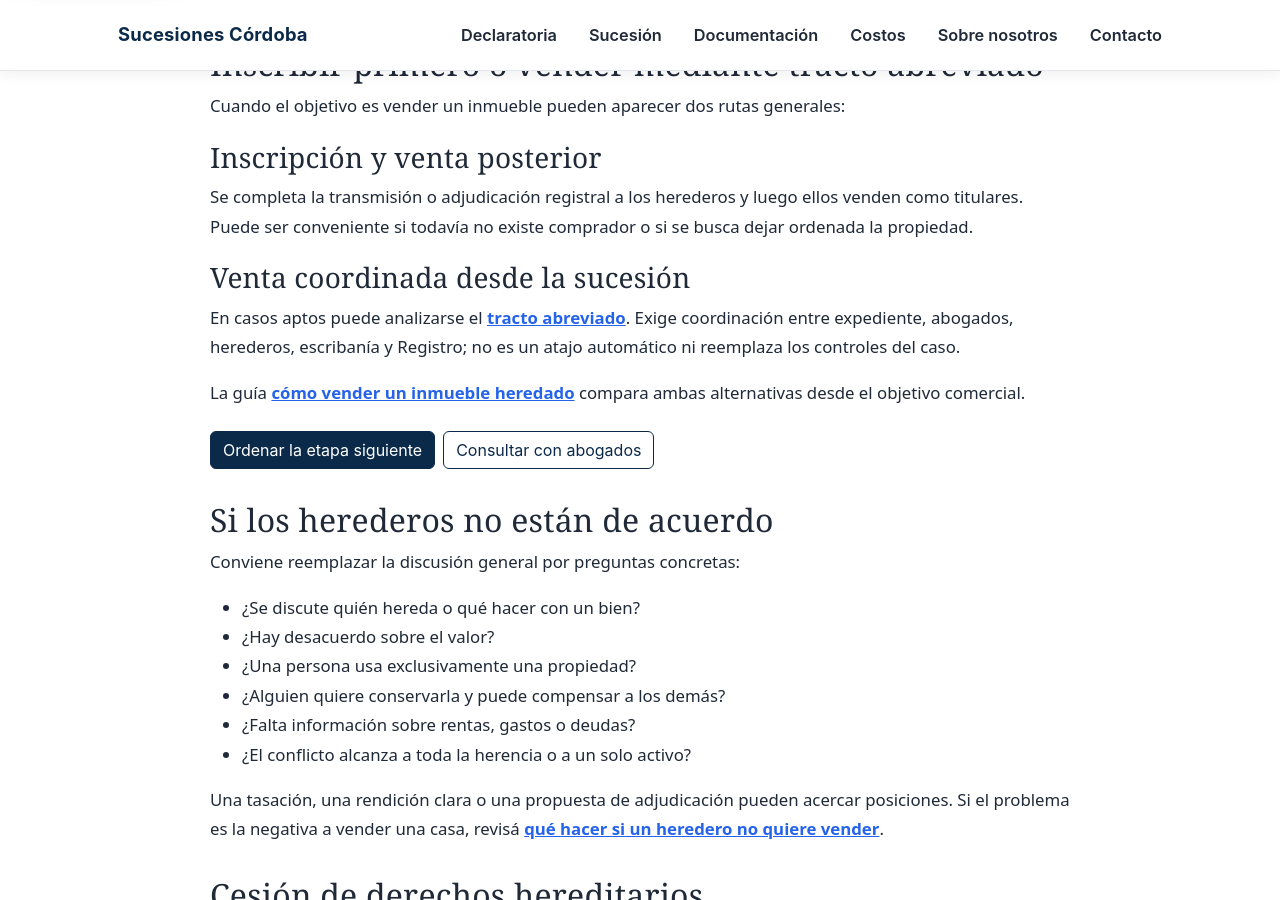
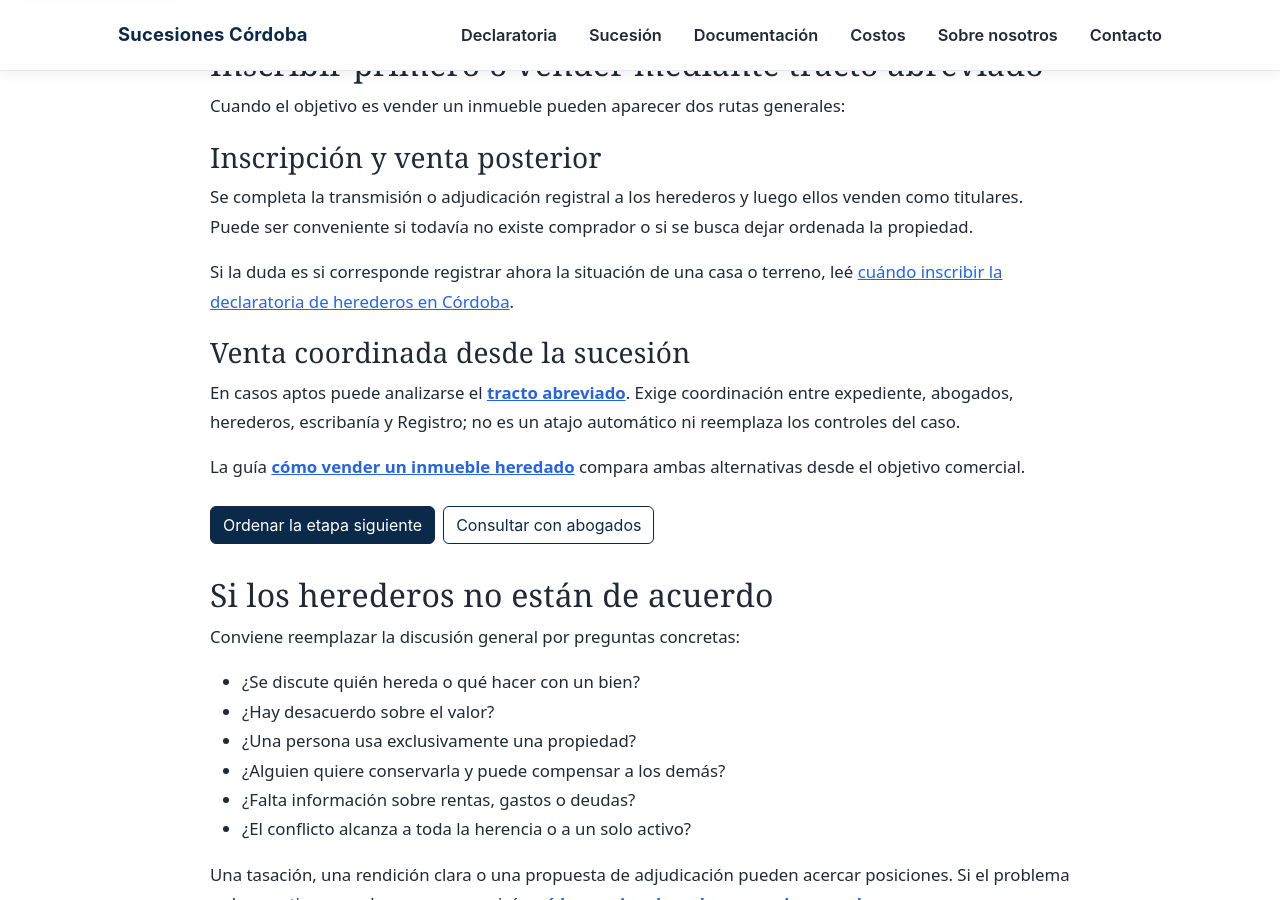
Before and after one commit to Elitedomainsx/sucesionescordoba, a Jekyll site: the page built from despues-declaratoria-herederos.md, in a window 1280 px wide and 900 px high, scrolled down 3135 px. Built offline with Jekyll 4.4.1, drawn with Linux system fonts in a browser that asks for light colours.

Commit message:
content: link declaration registration guide from next steps

```diff
--- a/despues-declaratoria-herederos.md
+++ b/despues-declaratoria-herederos.md
@@ -107,6 +107,8 @@ Cuando el objetivo es vender un inmueble pueden aparecer dos rutas generales:
 
 Se completa la transmisión o adjudicación registral a los herederos y luego ellos venden como titulares. Puede ser conveniente si todavía no existe comprador o si se busca dejar ordenada la propiedad.
 
+Si la duda es si corresponde registrar ahora la situación de una casa o terreno, leé [cuándo inscribir la declaratoria de herederos en Córdoba](/inscripcion-declaratoria-herederos-cordoba/).
+
 ### Venta coordinada desde la sucesión
 
 En casos aptos puede analizarse el **[tracto abreviado](/tracto-abreviado-cordoba/)**. Exige coordinación entre expediente, abogados, herederos, escribanía y Registro; no es un atajo automático ni reemplaza los controles del caso.
```
